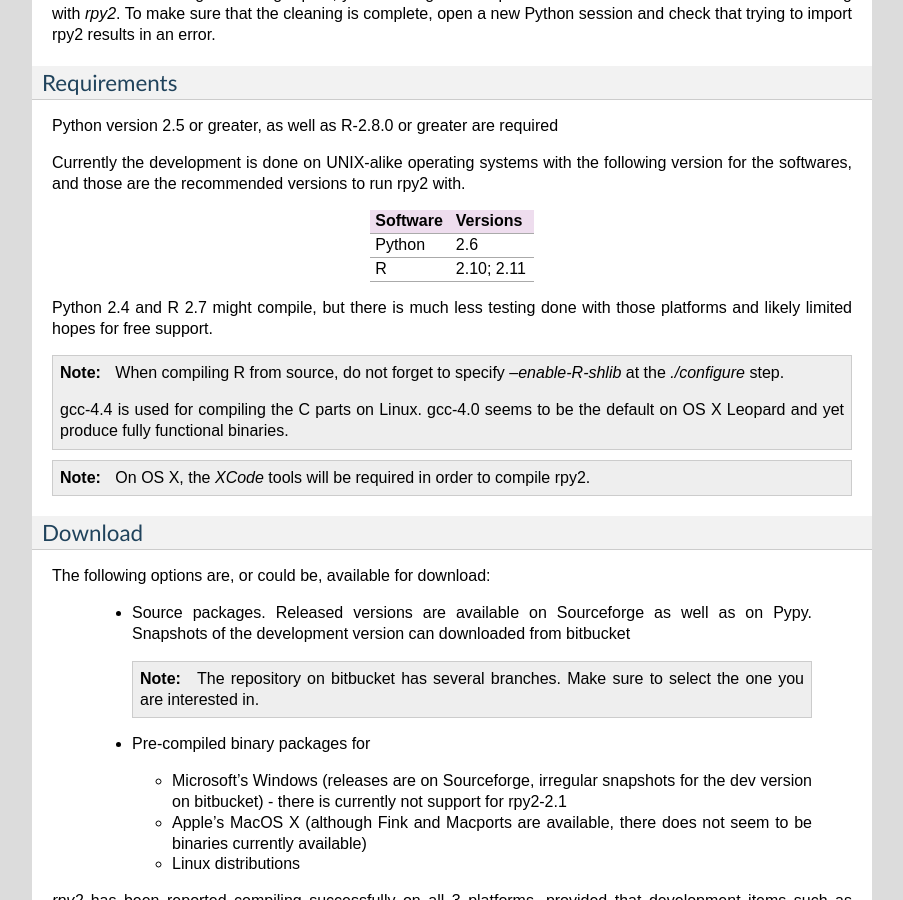
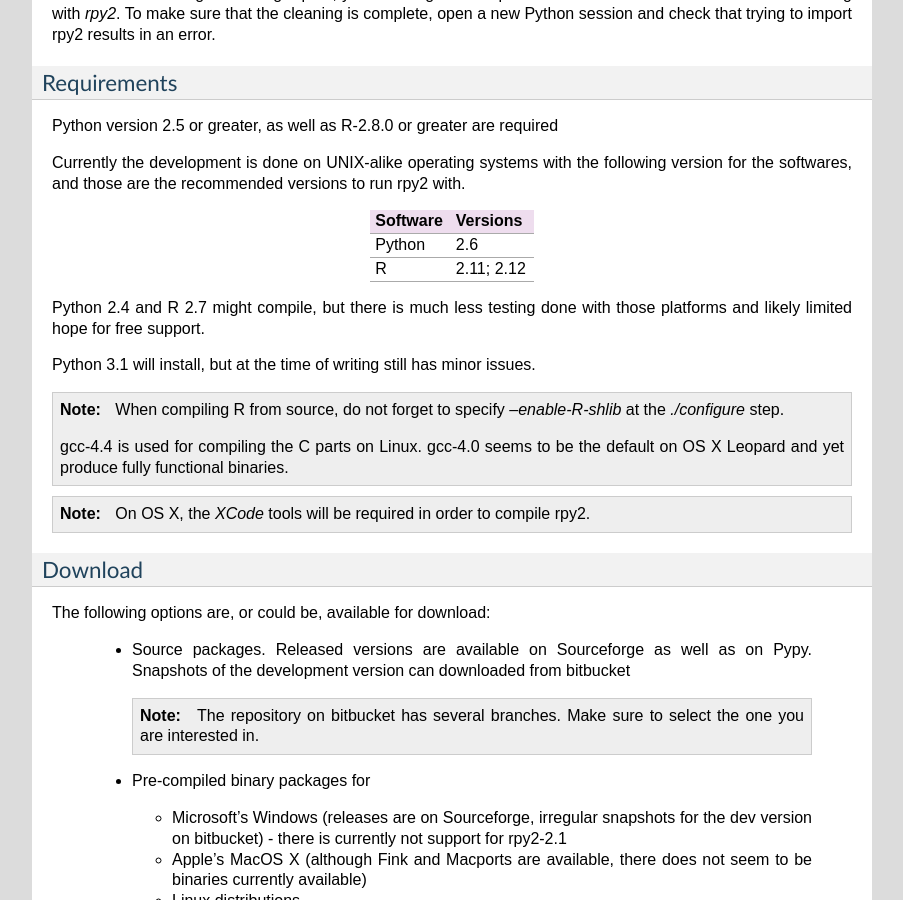
Before and after one commit to rpy2/rpy2, a Sphinx documentation site: the page built from doc/source/overview.rst, in a window 1280 px wide and 900 px high, scrolled down 838 px. Shown: the whole window, without its empty margins (198-1101 px from the left). Built offline with Sphinx 7.4.7, drawn with Linux system fonts in a browser that asks for light colours; formulas are drawn with MathJax 3.

Commit message:
doc: Bumped up the recommended R versions. Added a note about emerging support of Python 3
--HG--
branch : version_2.2.x

```diff
--- a/doc/source/overview.rst
+++ b/doc/source/overview.rst
@@ -79,11 +79,13 @@ versions to run rpy2 with.
 Software Versions
 ======== ===========
  Python   2.6
- R        2.10; 2.11
+ R        2.11; 2.12
 ======== ===========
 
 Python 2.4 and R 2.7 might compile, but there is much less testing done with
-those platforms and likely limited hopes for free support.
+those platforms and likely limited hope for free support.
+
+Python 3.1 will install, but at the time of writing still has minor issues.
 
 .. note::
 
```
